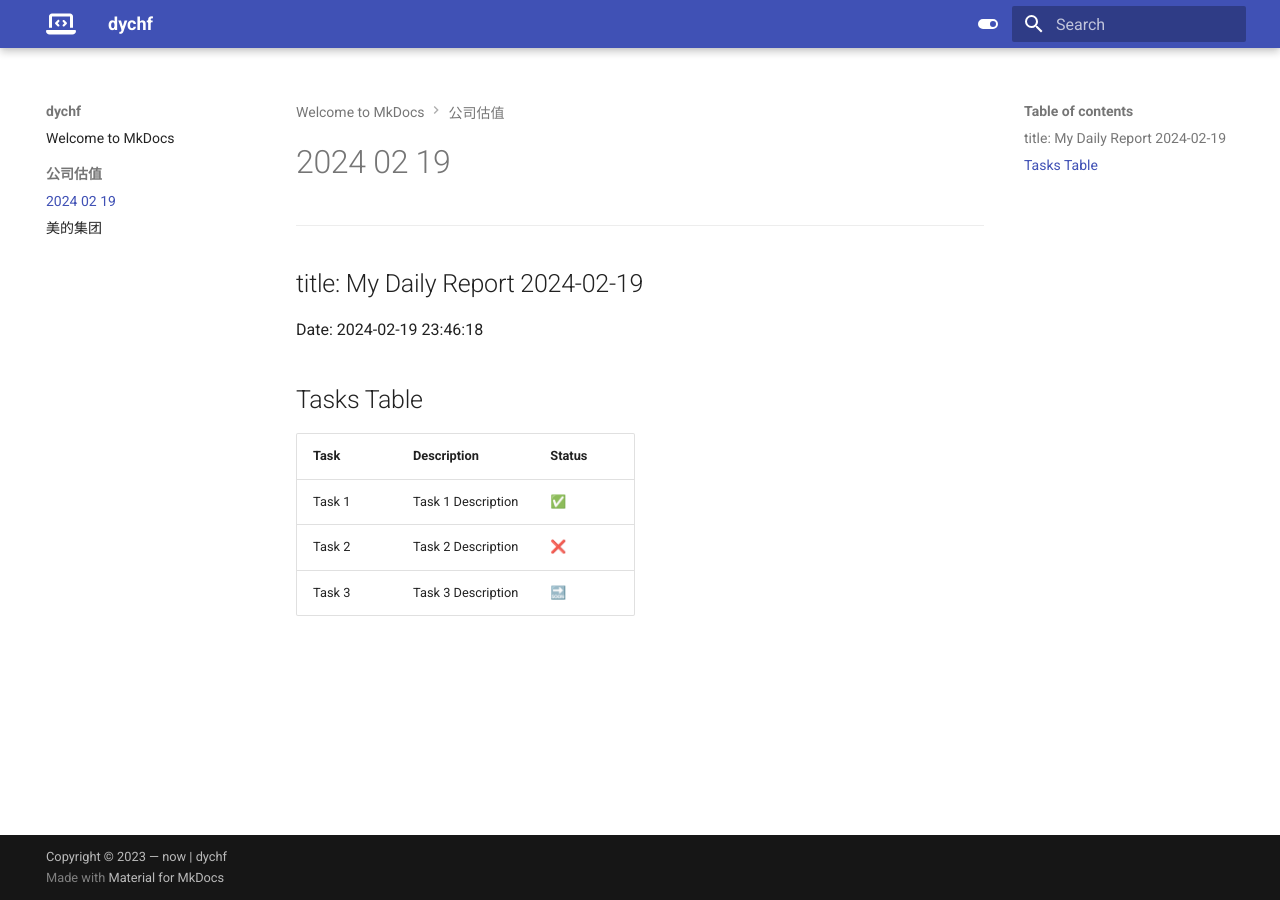
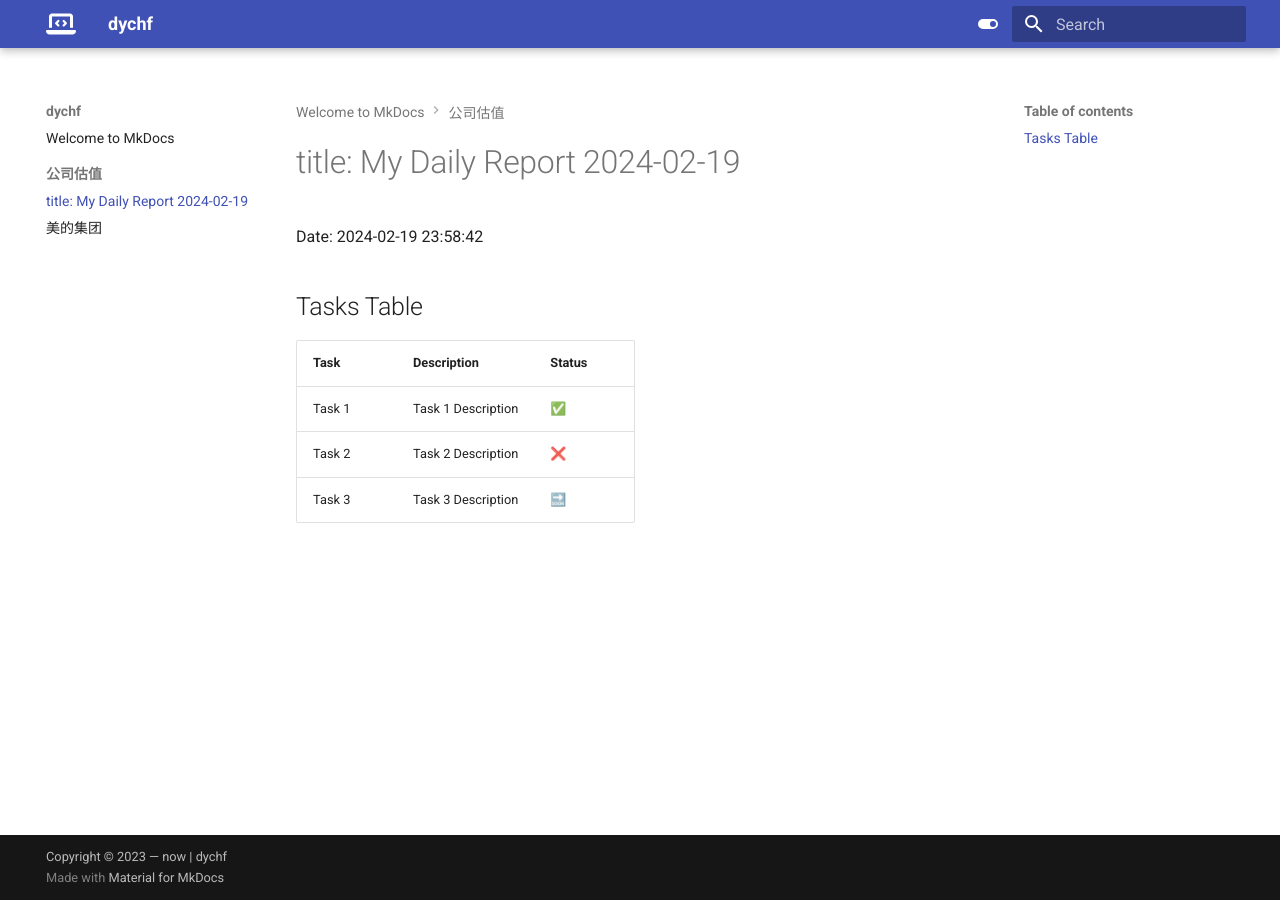
Before and after one commit to dychf/dychf.github.io, an MkDocs documentation site: the page built from docs/公司估值/2024-02-19.md, in a window 1280 px wide. Built offline with MkDocs 1.6.1 and Material for MkDocs 9.7.7, drawn with Linux system fonts in a browser that asks for light colours.

Commit message:
Add file from automation

```diff
--- a/docs/公司估值/2024-02-19.md
+++ b/docs/公司估值/2024-02-19.md
@@ -1,12 +1,8 @@
 
----
-title: My Daily Report 2024-02-19
----
 
-Date: 2024-02-19 23:46:18
-
+# title: My Daily Report 2024-02-19
+Date: 2024-02-19 23:58:42
 ## Tasks Table
-
 | Task | Description | Status |
 |------|-------------|--------|
 | Task 1 | Task 1 Description | ✅ |
```
